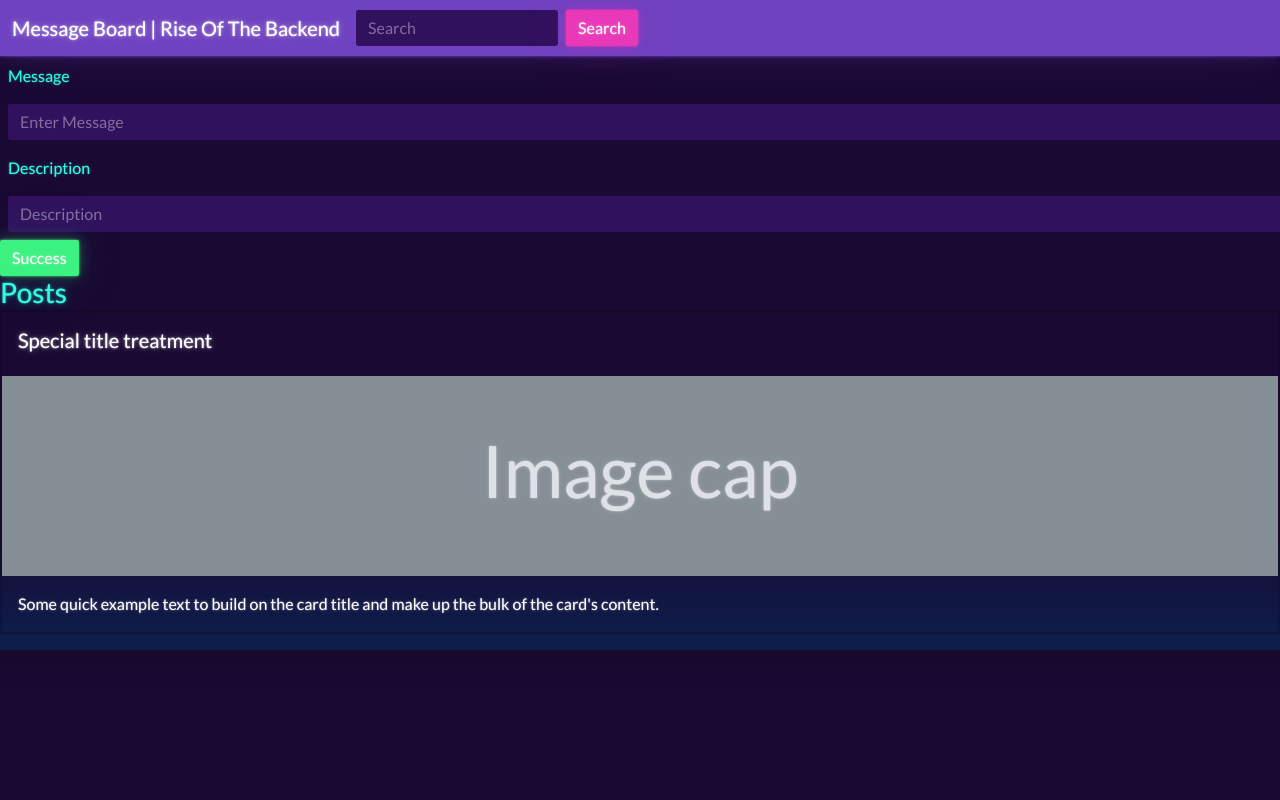
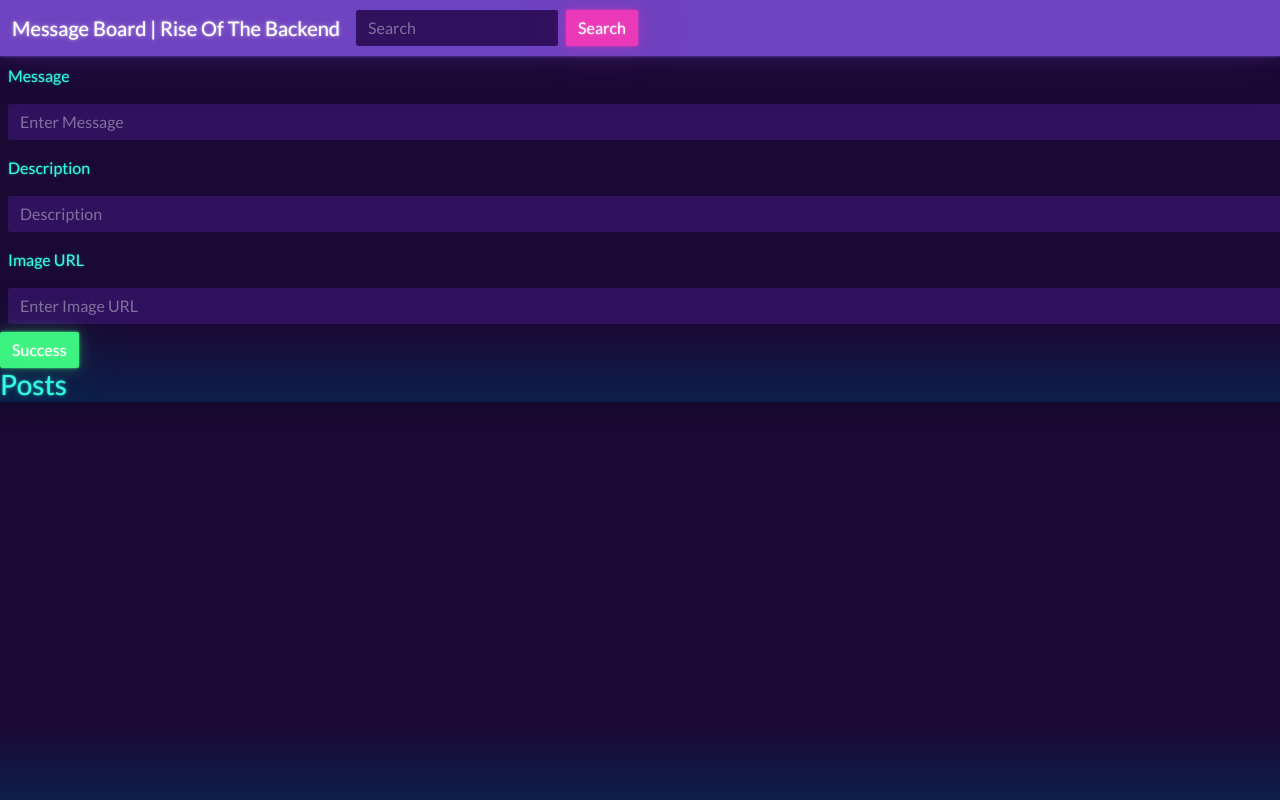
Before and after one commit to Manuel-heav/MessageBoard-riseOfTheBackend, a plain HTML site: page client/index.html in a window 1280 px wide. Drawn offline with nearby package versions, Linux system fonts and the light colour scheme.

Commit message:
updated form

```diff
--- a/client/index.html
+++ b/client/index.html
@@ -38,26 +38,17 @@
                 <label for="exampleInputPassword1" class="form-label m-2">Description</label>
                 <input type="password" class="form-control m-2" id="exampleInputPassword1" placeholder="Description">
               </div>
+              <div class="form-group">
+                <label for="exampleInputPassword1" class="form-label m-2">Image URL</label>
+                <input type="password" class="form-control m-2" id="exampleInputPassword1" placeholder="Enter Image URL">
+              </div>
               <button type="button" class="btn btn-success">Success</button>
           </form>
     </main>
 
 
     <h3 class="card-header">Posts</h3>
-    <main>
-      <div class="card mb-3">
-      <div class="card-body">
-        <h5 class="card-title">Special title treatment</h5>
-      </div>
-      <svg xmlns="http://www.w3.org/2000/svg" class="d-block user-select-none" width="100%" height="200" aria-label="Placeholder: Image cap" focusable="false" role="img" preserveAspectRatio="xMidYMid slice" viewBox="0 0 318 180" style="font-size:1.125rem;text-anchor:middle">
-        <rect width="100%" height="100%" fill="#868e96"></rect>
-        <text x="50%" y="50%" fill="#dee2e6" dy=".3em">Image cap</text>
-      </svg>
-      <div class="card-body">
-        <p class="card-text">Some quick example text to build on the card title and make up the bulk of the card's content.</p>
-      </div>
-    </div>
-    </main>
+
       <script src="index.js"></script>
 </body>
 </html>
```
